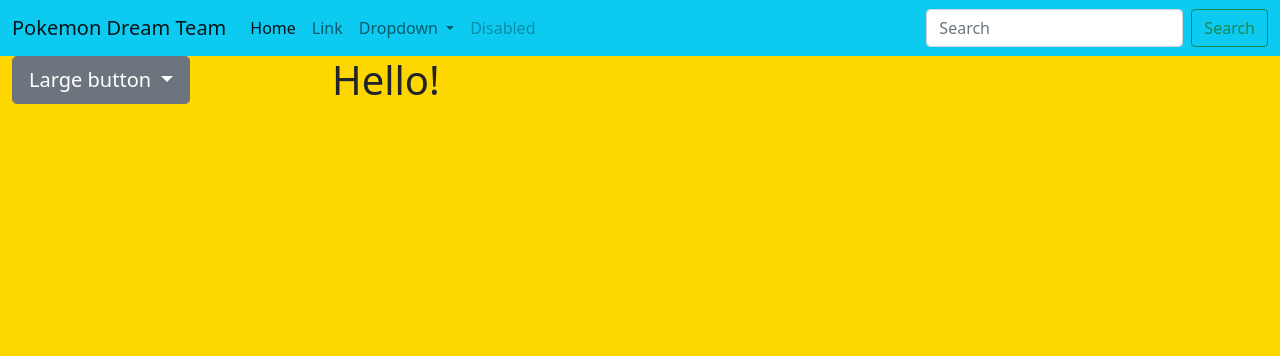
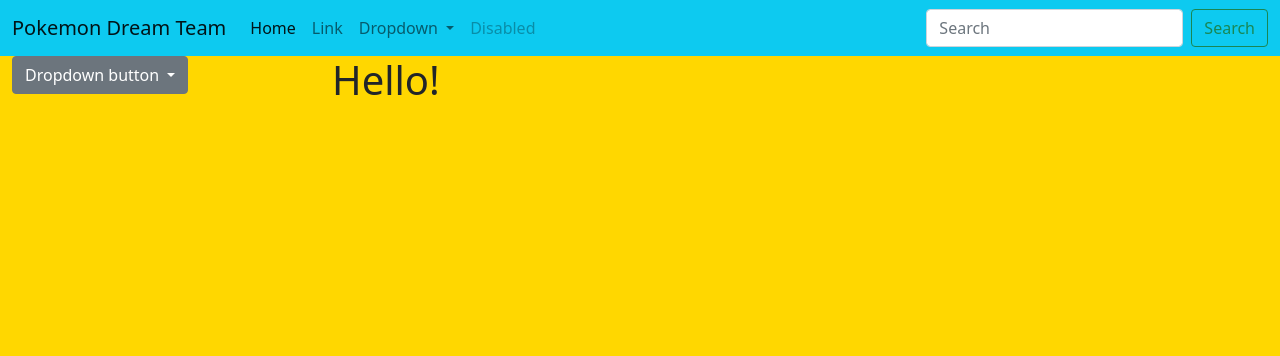
Before and after one commit to kelseyv4/Group-Project-2, a Flask app: page /api/intra_type_comparison in a window 1280 px wide. Shown: the top 356 px of the page. Run offline with Flask 2, Linux system fonts and the light colour scheme; data that the repository does not hold is empty; some libraries are stand-ins or nearby versions.

Commit message:
changed dropdown code for bootstrap v5.0

```diff
--- a/static/js/main.js
+++ b/static/js/main.js
@@ -10,9 +10,7 @@ function loadData() {
 }
 
 // function buildChart(data) {
-//     data.forEach((item) => {
-//         atk
-//     })
+//     var dropdown =
 // }
 
 init()
--- a/templates/intra_type.html
+++ b/templates/intra_type.html
@@ -5,7 +5,9 @@
         <meta charset="UTF-8">
         <meta name="viewport" content="width=device-width, initial-scale=1">
 
-        <link href="https://cdn.jsdelivr.net/npm/bootstrap@5.0.1/dist/css/bootstrap.min.css" rel="stylesheet" integrity="sha384-+0n0xVW2eSR5OomGNYDnhzAbDsOXxcvSN1TPprVMTNDbiYZCxYbOOl7+AMvyTG2x" crossorigin="anonymous">
+        <link href="https://cdn.jsdelivr.net/npm/bootstrap@5.0.2/dist/css/bootstrap.min.css" rel="stylesheet" integrity="sha384-EVSTQN3/azprG1Anm3QDgpJLIm9Nao0Yz1ztcQTwFspd3yD65VohhpuuCOmLASjC" crossorigin="anonymous">
+        <script src="https://cdn.jsdelivr.net/npm/bootstrap@5.0.2/dist/js/bootstrap.bundle.min.js" integrity="sha384-MrcW6ZMFYlzcLA8Nl+NtUVF0sA7MsXsP1UyJoMp4YLEuNSfAP+JcXn/tWtIaxVXM" crossorigin="anonymous"></script>
+
         <link rel="stylesheet" href="/static/css/style.css">
 
         <script src="https://d3js.org/d3.v7.min.js"></script>
@@ -54,13 +56,15 @@
         <div class="container-fluid">
           <div class="row">
             <div class="col-3">
-              <div class="btn-group">
-                <button class="btn btn-secondary btn-lg dropdown-toggle" type="button" data-toggle="dropdown" aria-haspopup="true" aria-expanded="false">
-                  Large button
+              <div class="dropdown">
+                <button class="btn btn-secondary dropdown-toggle" type="button" id="dropdownMenuButton1" data-bs-toggle="dropdown" aria-expanded="false">
+                  Dropdown button
                 </button>
-                <div class="dropdown-menu">
-                  ...
-                </div>
+                <ul class="dropdown-menu" aria-labelledby="dropdownMenuButton1">
+                  <li><a class="dropdown-item" href="#">Action</a></li>
+                  <li><a class="dropdown-item" href="#">Another action</a></li>
+                  <li><a class="dropdown-item" href="#">Something else here</a></li>
+                </ul>
               </div>
             </div>
             <div class="col-9">
@@ -73,6 +77,5 @@
         </div>
 
         <script src="/static/js/main.js"></script>
-        <script src="https://cdn.jsdelivr.net/npm/bootstrap@5.0.1/dist/js/bootstrap.bundle.min.js" integrity="sha384-gtEjrD/SeCtmISkJkNUaaKMoLD0//ElJ19smozuHV6z3Iehds+3Ulb9Bn9Plx0x4" crossorigin="anonymous"></script>
     </body>
 </html>
```
